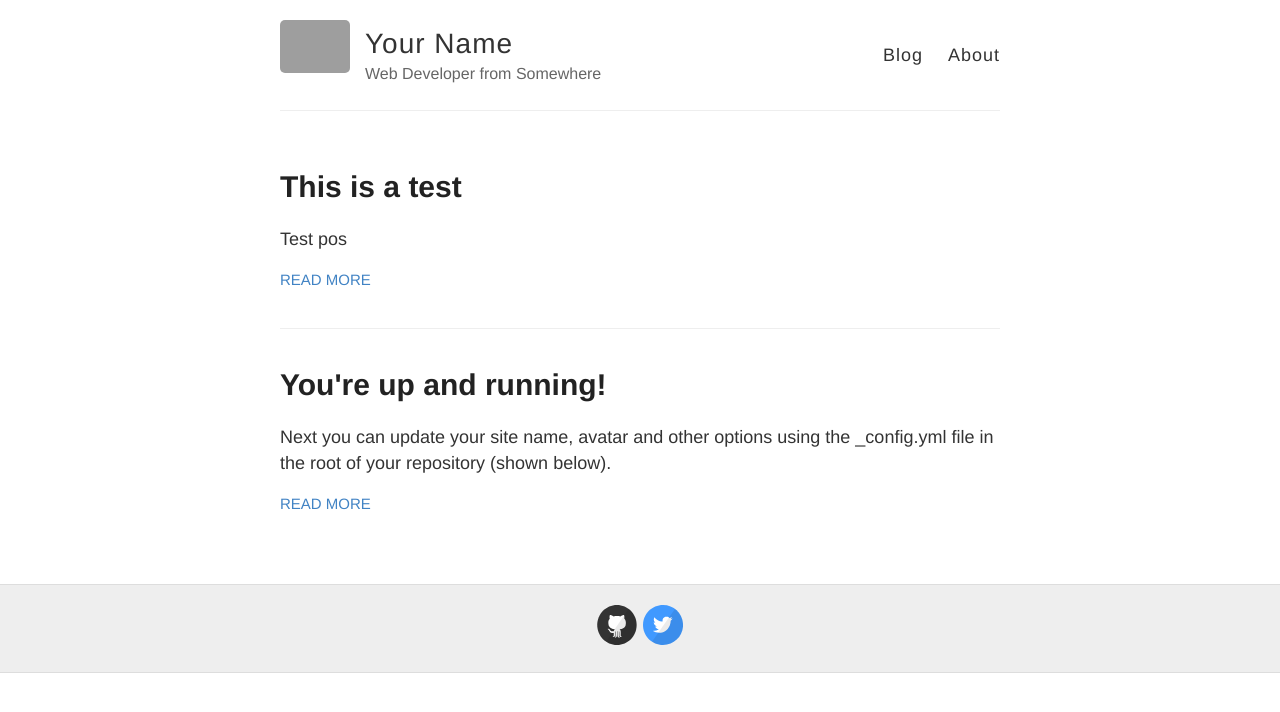
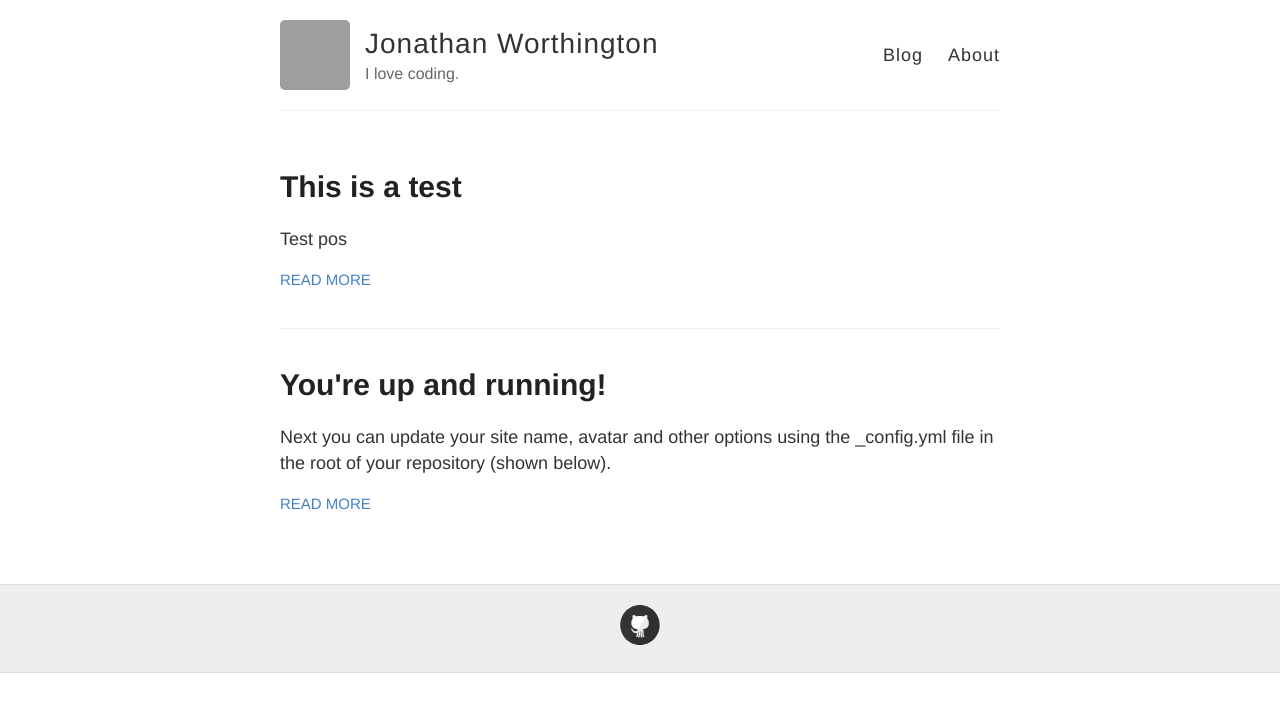
Before and after one commit to worthingtonjg/worthingtonjg.github.io, a Jekyll site: the page built from index.html, in a window 1280 px wide. Shown: the top 712 px of the page. Built offline with Jekyll 4.4.1, drawn with Linux system fonts in a browser that asks for light colours; grey boxes are pictures that could not be loaded.

Commit message:
changing yml

```diff
--- a/_config.yml
+++ b/_config.yml
@@ -3,13 +3,13 @@
 #
 
 # Name of your site (displayed in the header)
-name: Your Name
+name: Jonathan Worthington
 
 # Short bio or description (displayed in the header)
-description: Web Developer from Somewhere
+description: I love coding.
 
 # URL of your avatar or profile pic (you could use your GitHub profile pic)
-avatar: https://raw.githubusercontent.com/barryclark/jekyll-now/master/images/jekyll-logo.png
+avatar: https://avatars3.githubusercontent.com/u/5515340?v=3&s=460
 
 #
 # Flags below are optional
@@ -21,12 +21,12 @@ footer-links:
   email:
   facebook:
   flickr:
-  github: barryclark/jekyll-now
+  github: worthingtonjg
   instagram:
   linkedin:
   pinterest:
   rss: # just type anything here for a working RSS icon
-  twitter: jekyllrb
+  twitter:
   stackoverflow: # your stackoverflow profile, e.g. "users/50476/bart-kiers"
   youtube: # channel/<your_long_string> or user/<user-name>
   googleplus: # anything in your profile username that comes after plus.google.com/
```
